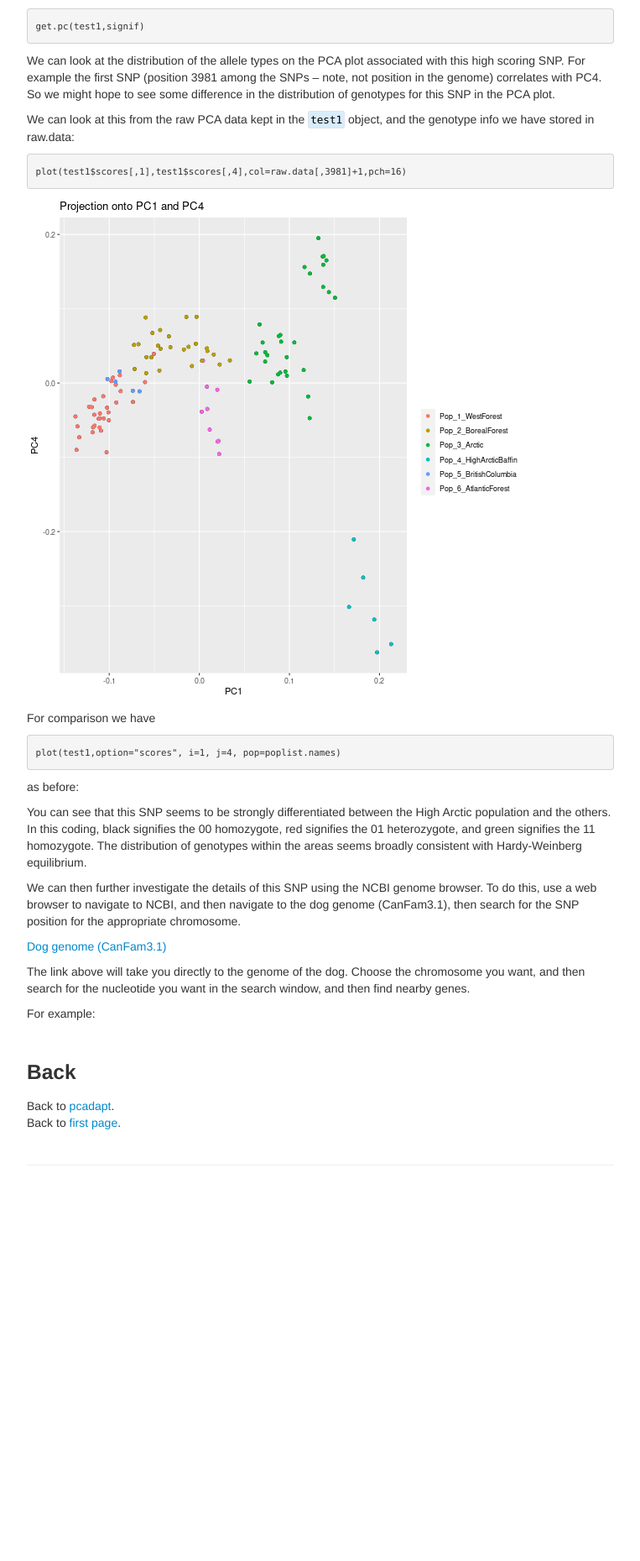
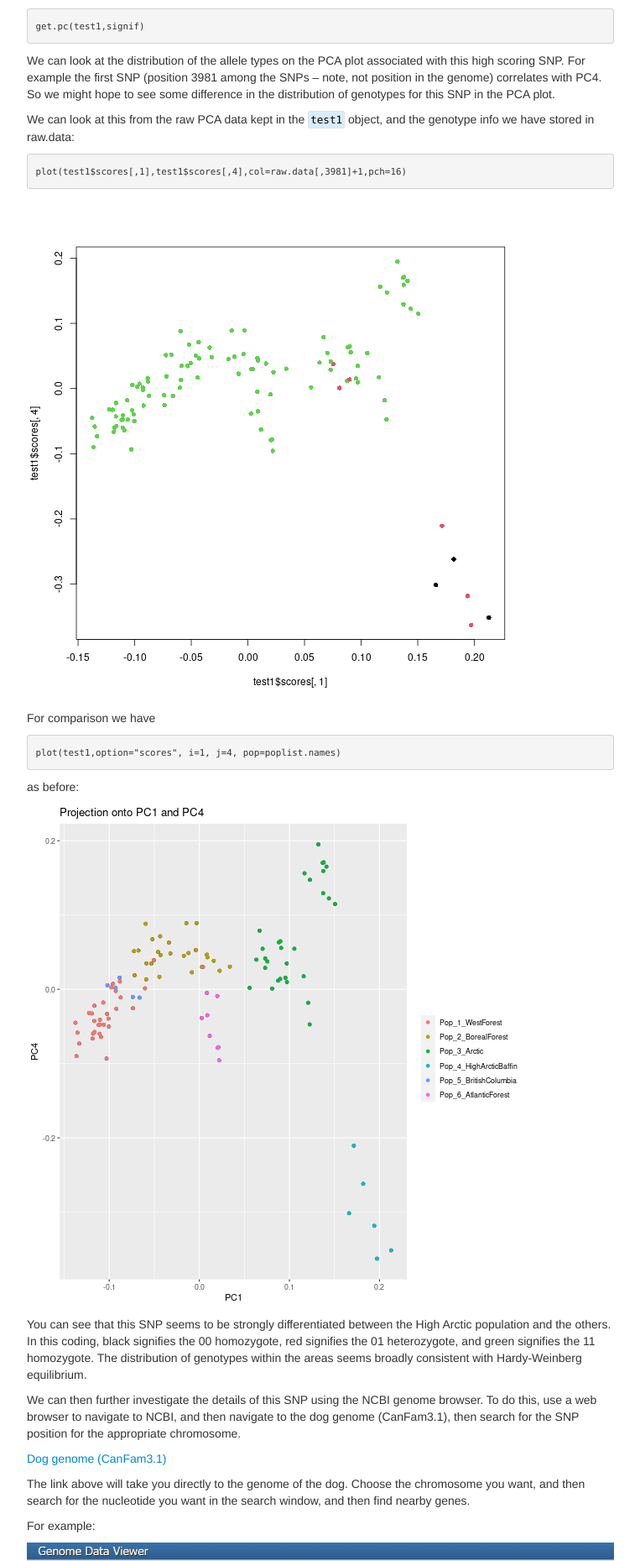
Before and after one commit to ritarasteiro/FieldCourse, a Jekyll site: the page built from pages/PCAdapt_practical.md, in a window 1280 px wide. Shown: the part 3496-5355 px from the top of the page at 84% size, without its empty margins (258-1021 px from the left). Built offline with Jekyll 4.4.1, drawn with Linux system fonts in a browser that asks for light colours; before the commit the page ends 4915 px from its top, so only the background shows below that.

Commit message:
Update PCAdapt_practical.md

````diff
--- a/pages/PCAdapt_practical.md
+++ b/pages/PCAdapt_practical.md
@@ -195,14 +195,15 @@ We can look at this from the raw PCA data kept in the ``test1`` object, and the
 plot(test1$scores[,1],test1$scores[,4],col=raw.data[,3981]+1,pch=16)
 ```
 
-<img src="..\data\project1.png">
-
+<img src="..\data\project_selec.png">
 
 For comparison we have
 ```R
 plot(test1,option="scores", i=1, j=4, pop=poplist.names)
 ```
 as before:
+
+<img src="..\data\project1.png">
 
 You can see that this SNP seems to be strongly differentiated between the High Arctic population and the others. In this coding,  black signifies the 00 homozygote, red signifies the 01 heterozygote, and green signifies the 11 homozygote. The distribution of genotypes within the areas seems broadly consistent with Hardy-Weinberg equilibrium.
 
@@ -214,7 +215,7 @@ The link above will take you directly to the genome of the dog. Choose the chrom
 
 For example:
 
-
+<img src="..\data\ncbi_pic.png">
 
 <br/>
 
````
